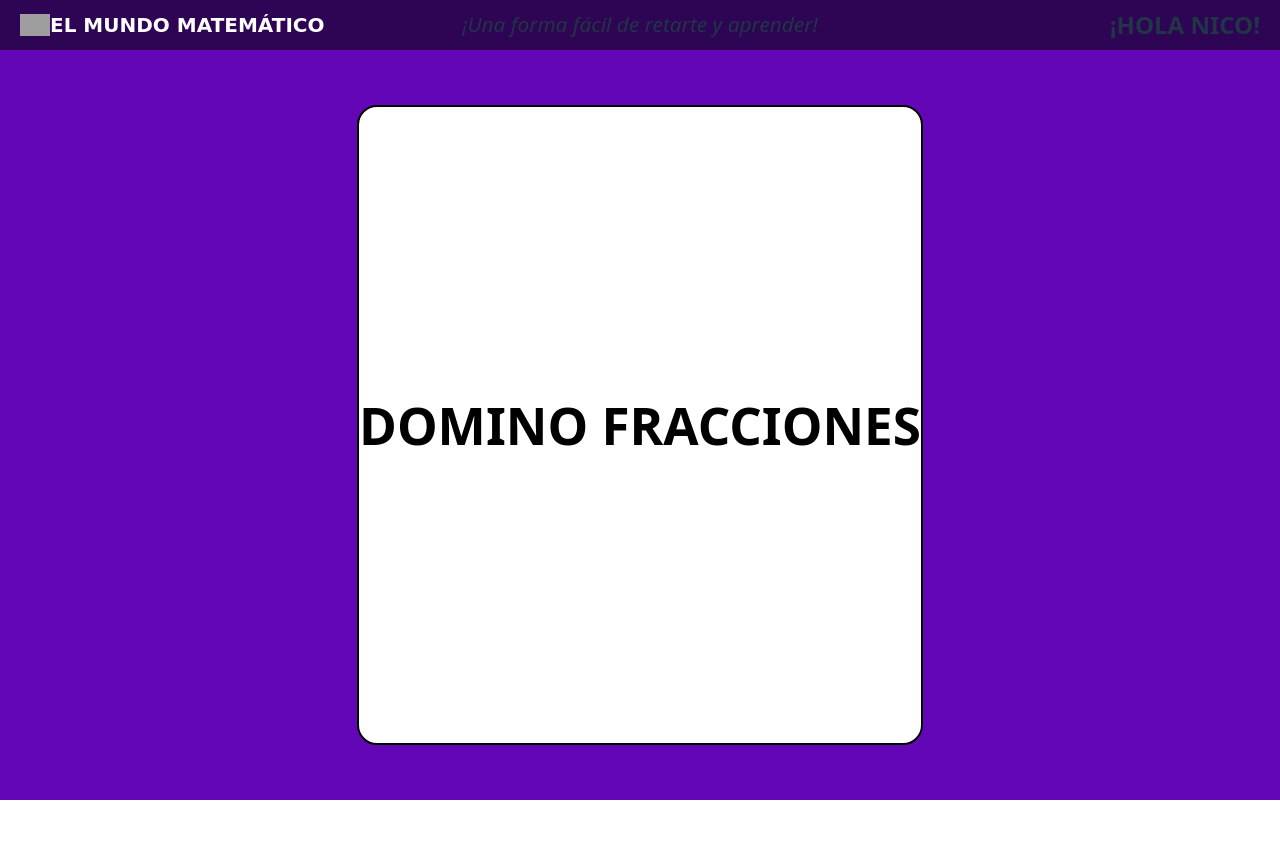
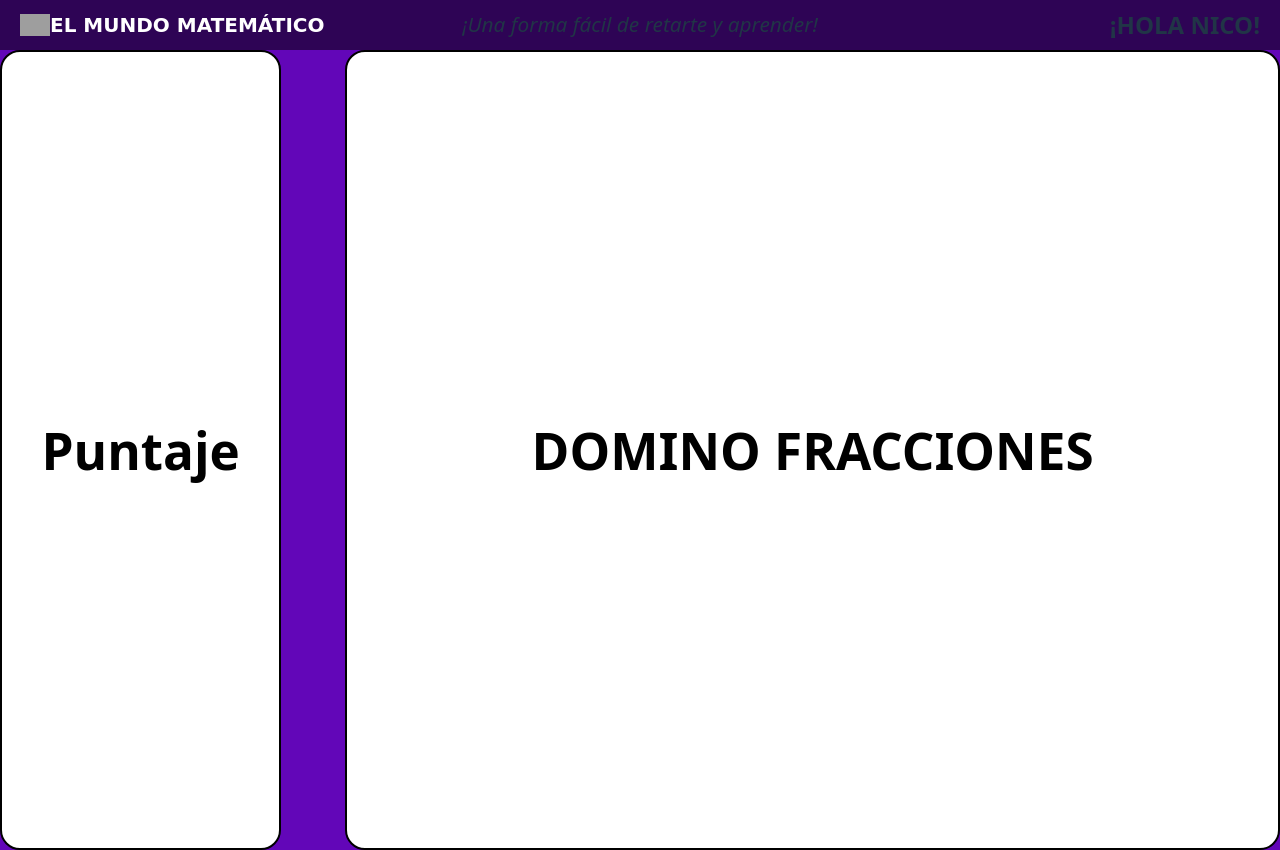
Before and after one commit to harold-enciso/el-mundo-matematico, a React (Vite) app in the folder frontend/: page /juegos/domino-fracciones in a window 1280 px wide. Before the commit the page ends 800 px from the top, so only its background shows below. Built offline with nearby package versions, Linux system fonts and the light colour scheme; no server answers; grey boxes are pictures that could not be loaded.

Commit message:
Generacion documentos 1

```diff
--- a/frontend/src/pages/games/DominoFracciones.jsx
+++ b/frontend/src/pages/games/DominoFracciones.jsx
@@ -1,22 +1,17 @@
 import "./Juegos.css";
-import { useState } from "react";
 import HeaderPrincipal from "../../components/HeaderPrincipal";
 export default function DominoFracciones(){
 
-    //Fichas iniciales de prueba front
-    const [fichas,setFichas] = useState([
-        {id: 1, fracciones: ["1/2","1/4"]},
-        {id: 2, fracciones: ["2/8","1/3"]},
-        {id: 3, fracciones: ["3/9","1/6"]}
-    ])
-    //Espacios
-    const [espacios,setEspacios] = useState([null,null,null])
+
 
 
     return(
         <>
         <HeaderPrincipal />
         <div className="fondo-juegos">
+            <div className="area-puntaje">
+                <h1>Puntaje</h1>
+            </div>
             <div className="area-juego">
                 <h1>DOMINO FRACCIONES</h1>
             </div>
--- a/frontend/src/pages/games/Juegos.css
+++ b/frontend/src/pages/games/Juegos.css
@@ -1,11 +1,12 @@
 .fondo-juegos {
   /*QUIERO CENTRARLO*/
   display: flex;
-  flex-direction: column;
+  flex-direction: row;
   justify-content: center;
   align-items: center;
   min-height: calc(100vh - 50px);/*ESTO ERA LA SOLUCION*/
   margin-top: 50px;
+  gap: 4em;
   width: 100vw;
   background-color: #6206b8ff;
 }
@@ -16,10 +17,30 @@
   justify-content: center;
   align-items: center;
   text-align: center;
-  height: 40em;
-  min-width: 10em;
+  height: 50em;
+  width: 80em;
   border-radius: 20px;
   background-color: #ffffffff;
   color: #000000ff;
   border: 2px solid black;
 }
+
+.area-puntaje {
+  display: flex;
+  flex-direction: column;
+  justify-content: center;
+  align-items: center;
+  text-align: center;
+  height: 50em;
+  width: 24em;
+  border-radius: 20px;
+  background-color: #ffffffff;
+  color: #000000ff;
+  border: 2px solid black;
+}
+
+
+.pdf-frame {
+  width: 40em;
+  height: 20em;
+}
--- a/frontend/src/pages/games/Sudoku.jsx
+++ b/frontend/src/pages/games/Sudoku.jsx
@@ -1,14 +1,32 @@
 import "./Juegos.css";
 
 import HeaderPrincipal from "../../components/HeaderPrincipal";
+import { useEffect, useState } from "react";
 export default function Sudoku(){
-
+    const apiUrl = import.meta.env.VITE_API_URL;
+    //Cuando se necesite la url completa se usara: const fullUrl = `${apiUrl}/juegos/sudoku`;
+    const [pdfUrl, setPdfUrl] = useState("");
+    //Declaro un useEffect al iniciar la pagina
+    useEffect(() => {
+        fetch(`${apiUrl}/pdf/Numeros-Racionales.pdf`)
+        .then(res => res.json())
+        .then(data => setPdfUrl(data.url))
+    },[]);
     return(
         <>
         <HeaderPrincipal />
         <div className="fondo-juegos">
             <div className="area-juego">
                 <h1>SUDOKU</h1>
+                <div>
+                    {pdfUrl &&(
+                        <embed
+                            src={pdfUrl}
+                            title="PDF"
+                            className="pdf-frame"
+                        ></embed>
+                    )}
+                </div>
             </div>
         </div>
         </>
```
Also changed, not shown: 2 other files (tests, documents, lock files or other folders).
